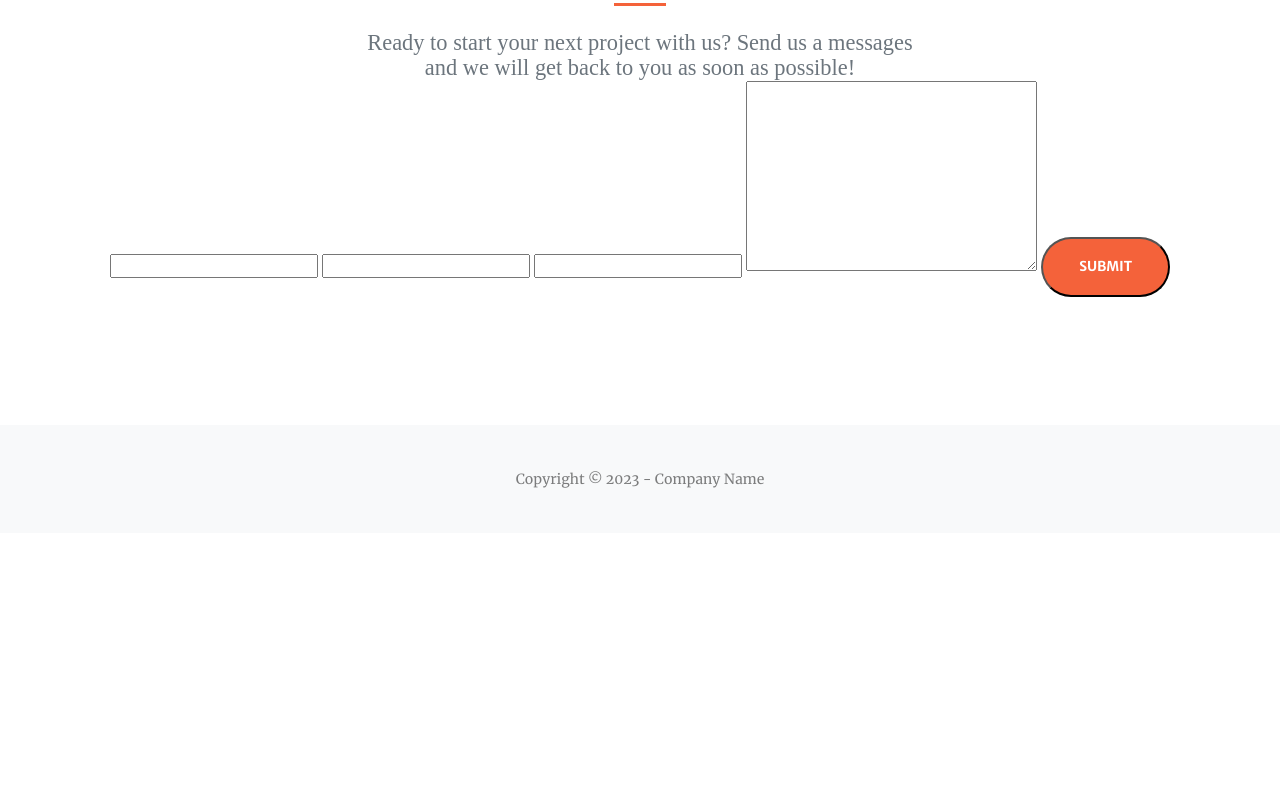
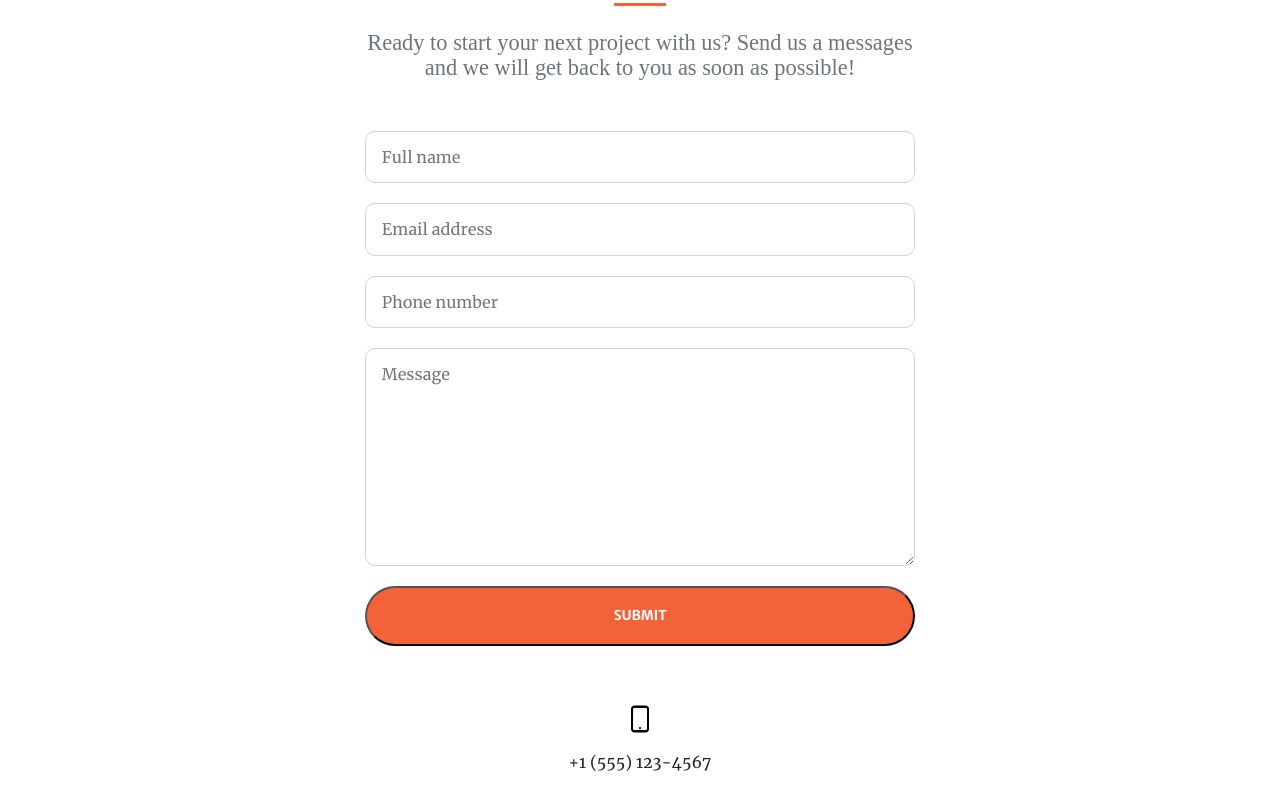
Before and after one commit to Qafar/garage-tasks, a plain HTML site: page w3-t2/index.html in a window 1280 px wide. Shown: the part 1719-2520 px from the top of the page. Before the commit the page ends 2252 px from the top, so only its background shows below. Drawn offline with Linux system fonts and the light colour scheme.

Commit message:
Completed all sections.

```diff
--- a/w3-t2/index.html
+++ b/w3-t2/index.html
@@ -33,17 +33,20 @@
 
 
     <section class="contact-us">
-        <h2 class="download-h2">Let's Get In Touch!</h2>
+        <h2 class="contact-h2">Let's Get In Touch!</h2>
         <hr class="hero-hr">
-        <p class="subtitle download-subtitle">Ready to start your next project with us? Send us a messages and we will get back to you as soon as possible!</p>
+        <p class="subtitle contact-subtitle">Ready to start your next project with us? Send us a messages and we will get back to you as soon as possible!</p>
 
         <form action="">
-            <input type="text">
-            <input type="email">
-            <input type="tel">
-            <textarea name="" id="" cols="30" rows="10"></textarea>
+            <input type="text" placeholder="Full name">
+            <input type="email" placeholder="Email address">
+            <input type="tel" placeholder="Phone number">
+            <textarea placeholder="Message" name="" id="" cols="30" rows="10"></textarea>
 
             <button  class="button prime-btn">Submit</button>
+            <br /><br /><br />
+            <img src="./src/img/icons8-iphone-se-64.png" alt="">
+            <p>+1 (555) 123-4567</p>
         </form>
     </section>
 
--- a/w3-t2/src/style/style.css
+++ b/w3-t2/src/style/style.css
@@ -104,15 +104,43 @@ h2 {
     background-color: #212529;
 }
 
-.download-h2 {
+.contact-h2 {
     color:#212529;
     font-size: 2.1rem;
 }
 
-.download-subtitle {
+.contact-subtitle {
     font-size: 1.4rem;
     color: #6c757d;
     width: 45%;
+}
+
+.contact-us form {
+    padding-top: 50px;
+    width: 43%;
+    text-align: center;
+    flex-direction: column;
+    margin: auto;
+    display: flex;
+    font-family: 'Merriweather';
+
+}
+
+.contact-us form img {
+    width: 36px;
+    margin: 0 auto;
+}
+
+.contact-us form input, textarea {
+    padding: 1rem;
+    margin-bottom: 20px;
+    border-radius: 10px;
+    border: 1px solid #ced4da;
+    font-size: 1rem;
+}
+
+.contact-us form p {
+    color: #212529;
 }
 
 footer {
```
Also changed, not shown: w3-t2/src/img/icons8-iphone-se-64.png (added).
